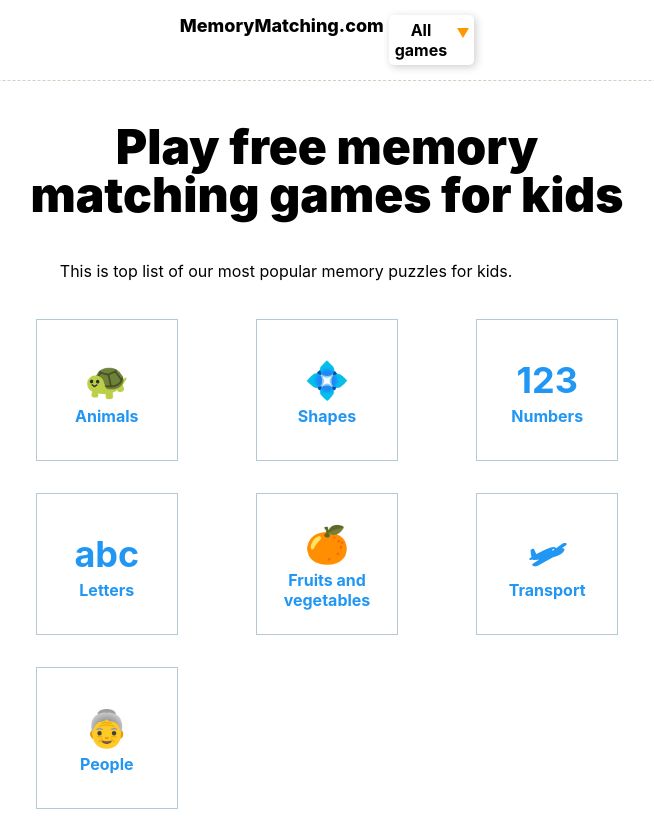
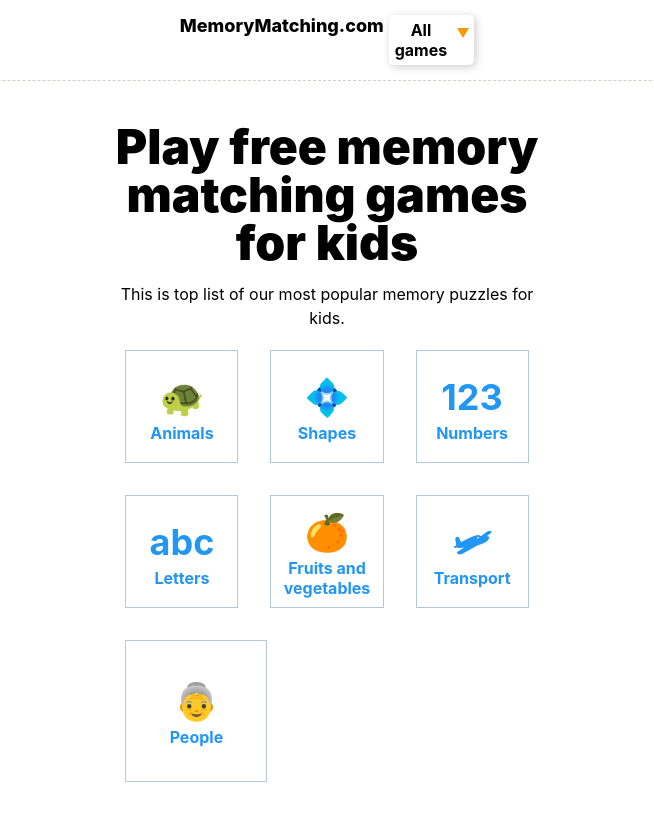
Before and after one commit to Sonali029/v2-memory-matching-game, a React (Create React App) app: page /games-for-kids in a window 1280 px wide. Shown: the whole page, without its empty margins (313-967 px from the left). After the commit the page ends 813 px from the top, so only its background shows below. Built offline with nearby package versions, Linux system fonts and the light colour scheme.

Commit message:
fixed ui of different category games for adults, teenagers and kids

```diff
--- a/src/App.css
+++ b/src/App.css
@@ -350,7 +350,7 @@ a {
 .game-instructions {
   line-height: 1.5rem;
   font-size: 15px;
-  margin-top : 4px;
+  margin-top : 15px;
   margin-bottom : 4px;
   font-weight : 400;
 }
@@ -419,7 +419,7 @@ a {
 }
 
 .new-width {
-  width : 48%;
+  width : 34%;
 }
 
 .main-heading {
@@ -429,8 +429,8 @@ a {
 }
 
 .para {
-  text-align: left;
-  margin: 40px 0 20px 40px;
+  display: flex;
+  justify-content: center;
   font-size: 16px;
 }
 
```
